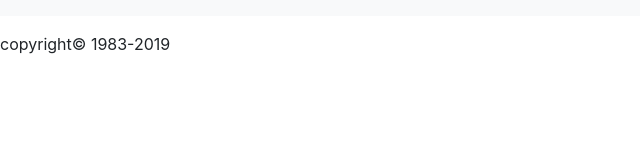
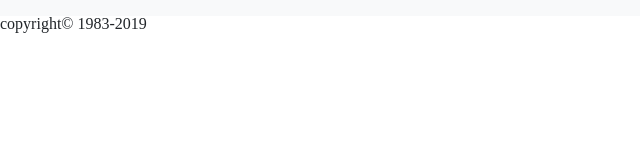
Before and after one commit to antlerbaby/responsive_portfolio, a plain HTML site: page index.html in a window 1280 px wide. Shown: the whole page, without its empty margins (0-640 px from the left). Drawn offline with nearby package versions, Linux system fonts and the light colour scheme.

Commit message:
Added separate reset stylesheet to see if needed. Structured comment placeholder in style.css folder.

```diff
--- a/index.html
+++ b/index.html
@@ -9,6 +9,7 @@
     integrity="sha384-Vkoo8x4CGsO3+Hhxv8T/Q5PaXtkKtu6ug5TOeNV6gBiFeWPGFN9MuhOf23Q9Ifjh"
     crossorigin="anonymous">
     <link href="style.css" rel="stylesheet">
+    <link href="reset.css" rel="stylesheet">
 </head>
 <body>
 
--- /dev/null
+++ b/reset.css
@@ -0,0 +1,53 @@
+
+/*CSS Reset Style Fixes */
+
+/* http://meyerweb.com/eric/tools/css/reset/
+   v2.0 | 20110126
+   License: none (public domain)
+*/
+
+html, body, div, span, applet, object, iframe,
+h1, h2, h3, h4, h5, h6, p, blockquote, pre,
+a, abbr, acronym, address, big, cite, code,
+del, dfn, em, img, ins, kbd, q, s, samp,
+small, strike, strong, sub, sup, tt, var,
+b, u, i, center,
+dl, dt, dd, ol, ul, li,
+fieldset, form, label, legend,
+table, caption, tbody, tfoot, thead, tr, th, td,
+article, aside, canvas, details, embed,
+figure, figcaption, footer, header, hgroup,
+menu, nav, output, ruby, section, summary,
+time, mark, audio, video {
+	margin: 0;
+	padding: 0;
+	border: 0;
+	font-size: 100%;
+	font: inherit;
+	vertical-align: baseline;
+}
+/* HTML5 display-role reset for older browsers */
+article, aside, details, figcaption, figure,
+footer, header, hgroup, menu, nav, section {
+	display: block;
+}
+body {
+	line-height: 1;
+}
+ol, ul {
+	list-style: none;
+}
+blockquote, q {
+	quotes: none;
+}
+blockquote:before, blockquote:after,
+q:before, q:after {
+	content: '';
+	content: none;
+}
+table {
+	border-collapse: collapse;
+	border-spacing: 0;
+}
+
+/* end reset styling */
```
Also changed, not shown: style.css (+42 -0 lines).
